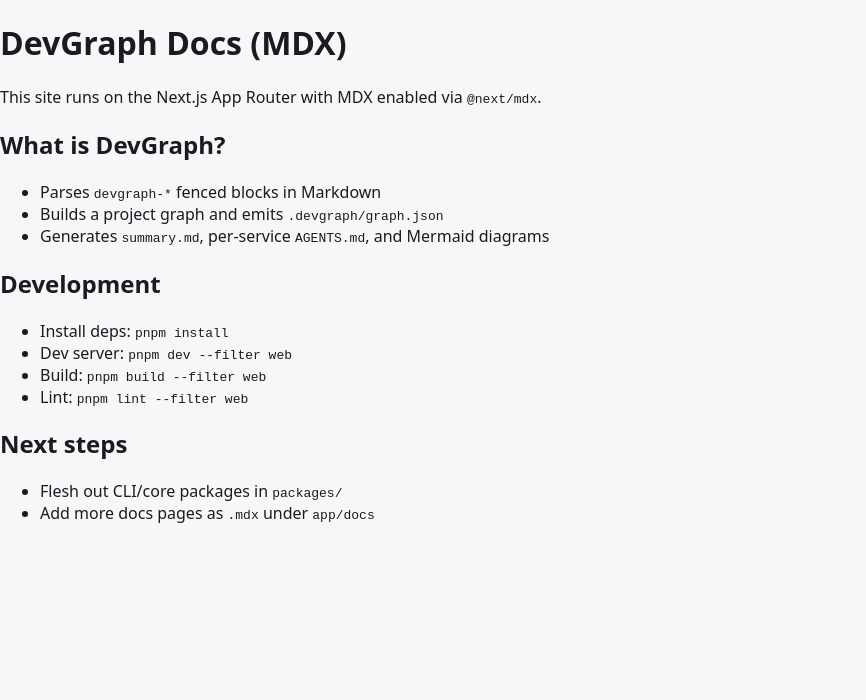
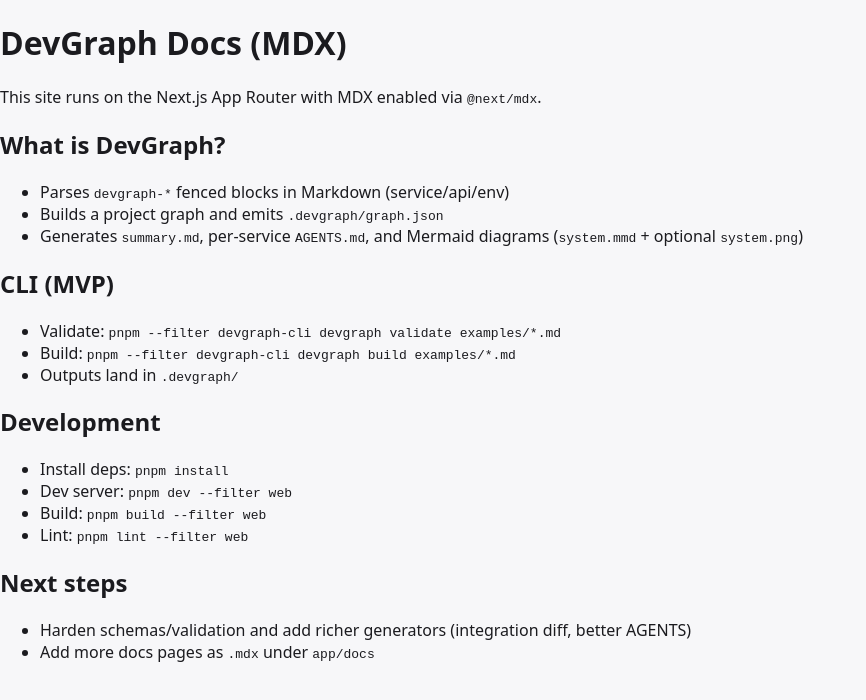
Before and after one commit to ameyalambat128/devgraph, a Next.js app in the folder apps/web/: page /docs in a window 1280 px wide. Shown: the top 700 px of the page, without its empty margins (0-866 px from the left). Built offline with nearby package versions, Linux system fonts and the light colour scheme.

Commit message:
docs: add devlog and update docs guidance

```diff
--- a/apps/web/app/docs/page.mdx
+++ b/apps/web/app/docs/page.mdx
@@ -3,9 +3,14 @@
 This site runs on the Next.js App Router with MDX enabled via `@next/mdx`.
 
 ## What is DevGraph?
-- Parses `devgraph-*` fenced blocks in Markdown
+- Parses `devgraph-*` fenced blocks in Markdown (service/api/env)
 - Builds a project graph and emits `.devgraph/graph.json`
-- Generates `summary.md`, per-service `AGENTS.md`, and Mermaid diagrams
+- Generates `summary.md`, per-service `AGENTS.md`, and Mermaid diagrams (`system.mmd` + optional `system.png`)
+
+## CLI (MVP)
+- Validate: `pnpm --filter devgraph-cli devgraph validate examples/*.md`
+- Build: `pnpm --filter devgraph-cli devgraph build examples/*.md`
+- Outputs land in `.devgraph/`
 
 ## Development
 - Install deps: `pnpm install`
@@ -14,5 +19,5 @@
 - Lint: `pnpm lint --filter web`
 
 ## Next steps
-- Flesh out CLI/core packages in `packages/`
+- Harden schemas/validation and add richer generators (integration diff, better AGENTS)
 - Add more docs pages as `.mdx` under `app/docs`
```
Also changed, not shown: 2 other files (tests, documents, lock files or other folders).
